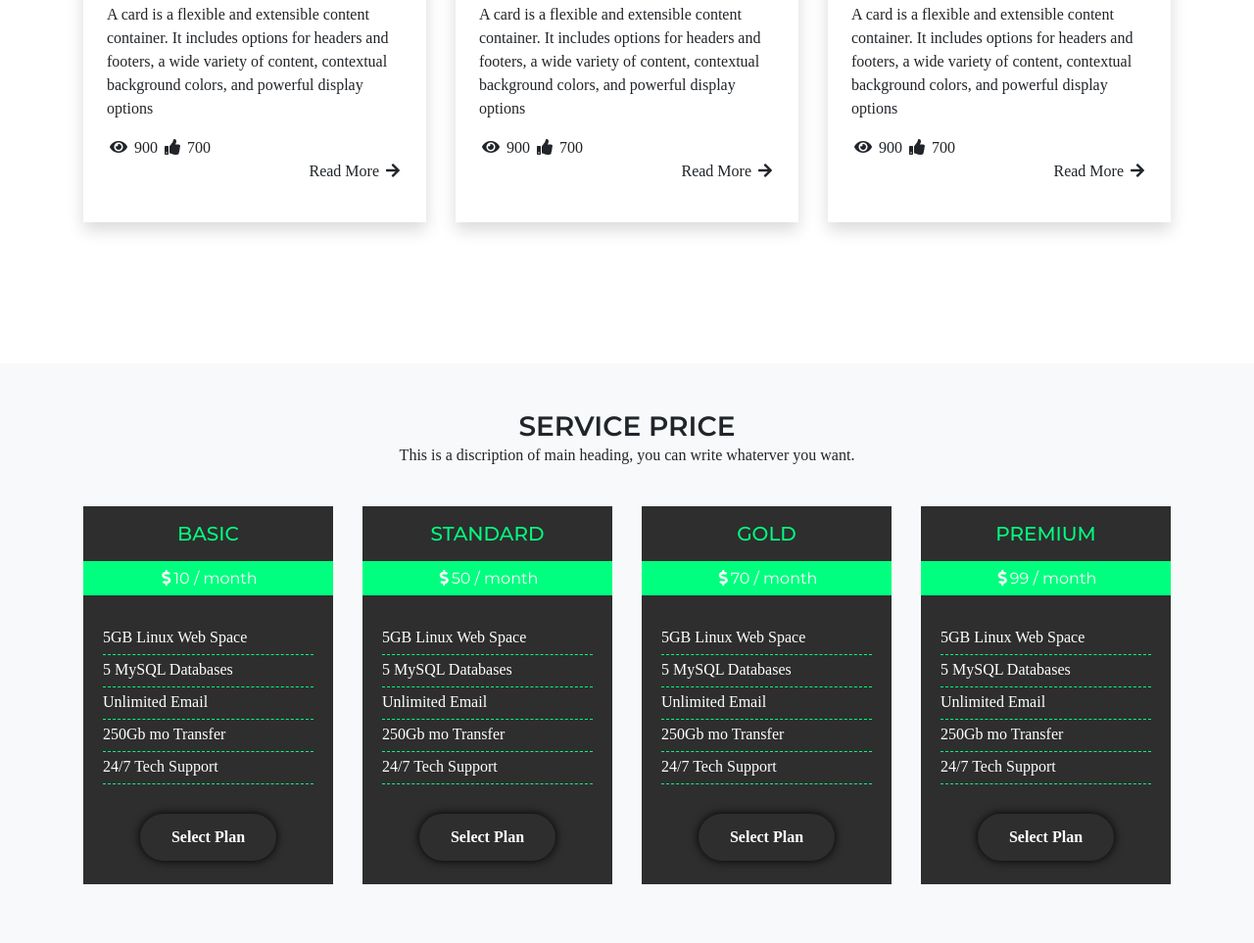
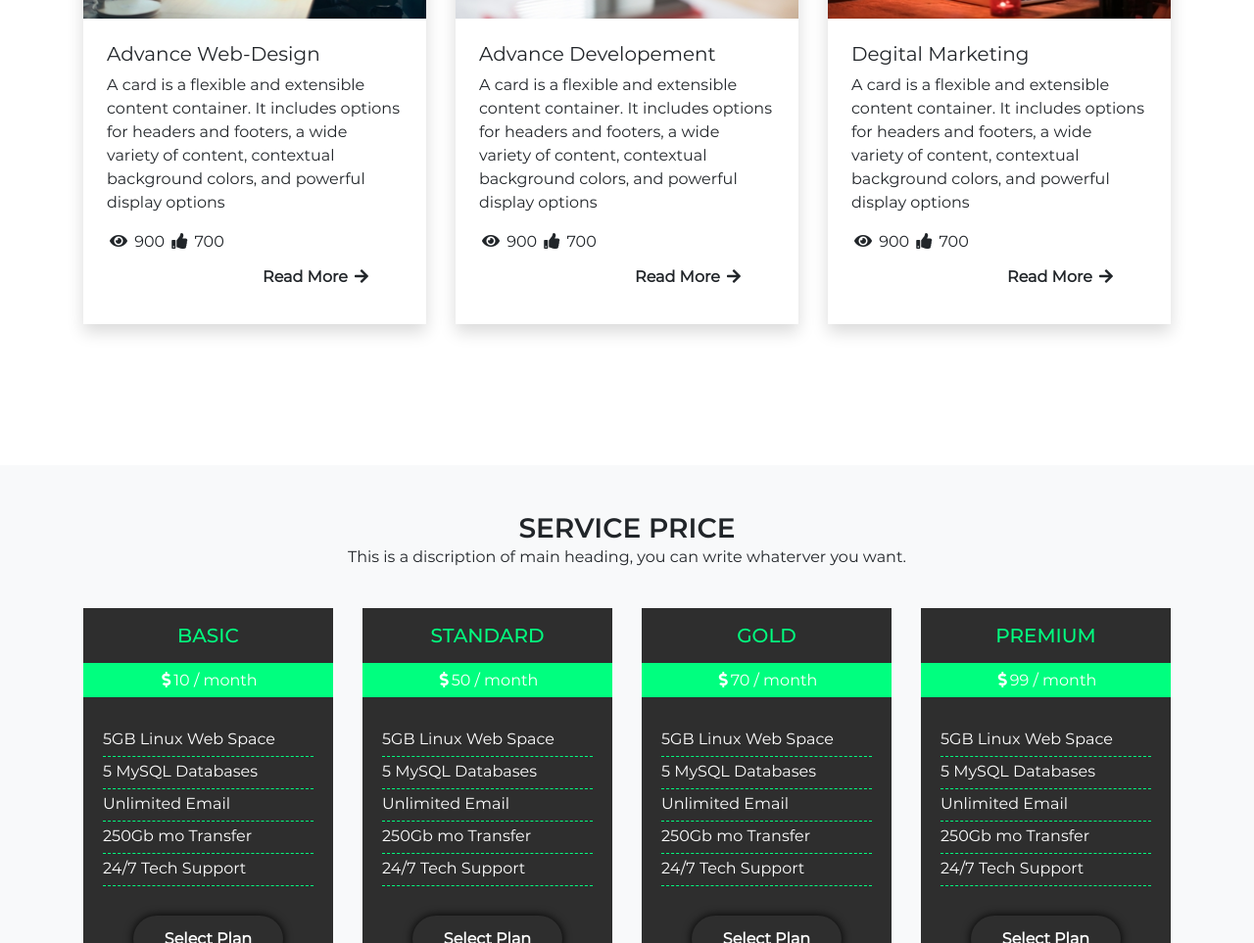
Before and after one commit to vrajpal-jhala/hunter-agency, a plain HTML site: page index.html in a window 1280 px wide. Shown: the part 5832-6795 px from the top of the page at 98% size. Drawn offline with Linux system fonts and the light colour scheme; files that its build step writes are made by us from their sources.

Commit message:
Changed body fonts and added hover effects on btns

```diff
--- a/css/style.css
+++ b/css/style.css
@@ -64,8 +64,12 @@
     url("../webfonts/montserrat-v14-latin-900.svg#Montserrat") format("svg");
 }
 
+html{
+  scroll-behavior: smooth;
+}
+
 body {
-  font-family: "Times New Roman", Times, serif !important;
+  font-family: "Montserrat", sans-serif;
 }
 
 :root {
@@ -138,10 +142,15 @@ body {
   transform: translate(-50%, -50%);
 }
 
+.fa-play-circle:hover {
+  color: var(--color-green);
+}
+
 .fab,
 .fas,
 .fa {
   padding: 0px 3px;
+  cursor: pointer;
 }
 
 .btn {
@@ -150,6 +159,12 @@ body {
   border-width: 2px;
   font-weight: bolder;
   padding: 10px 30px;
+}
+
+.btn:hover {
+  background-color: var(--color-green);
+  color: white;
+  border: 2px solid var(--color-green);
 }
 
 .btn:focus {
--- a/index.html
+++ b/index.html
@@ -12,7 +12,7 @@
 
     <link rel="stylesheet" type="text/css" href="css/all.min.css" />
     <link rel="stylesheet" type="text/css" href="css/bootstrap.min.css" />
-    <link rel="stylesheet" type="text/css" href="css/style.css" />
+    <link rel="stylesheet" type="text/css" href="css/style-min.css" />
   </head>
   <body>
     <div id="topdiv" class="container-fluid home-div vh-100">
@@ -691,8 +691,10 @@
               </p>
               <span><b class="fas fa-eye"></b> 900</span>
               <span><b class="fas fa-thumbs-up"></b> 700</span><br />
-              <p class="text-right">
-                Read More <b class="fas fa-arrow-right"></b>
+              <p class="text-right m-0">
+                <a href="#" class="btn m-0"
+                  >Read More <b class="fas fa-arrow-right"></b
+                ></a>
               </p>
             </div>
           </div>
@@ -715,8 +717,10 @@
               </p>
               <span><b class="fas fa-eye"></b> 900</span>
               <span><b class="fas fa-thumbs-up"></b> 700</span><br />
-              <p class="text-right">
-                Read More <b class="fas fa-arrow-right"></b>
+              <p class="text-right m-0">
+                <a href="#" class="btn m-0"
+                  >Read More <b class="fas fa-arrow-right"></b
+                ></a>
               </p>
             </div>
           </div>
@@ -739,8 +743,10 @@
               </p>
               <span><b class="fas fa-eye"></b> 900</span>
               <span><b class="fas fa-thumbs-up"></b> 700</span><br />
-              <p class="text-right">
-                Read More <b class="fas fa-arrow-right"></b>
+              <p class="text-right m-0">
+                <a href="#" class="btn m-0"
+                  >Read More <b class="fas fa-arrow-right"></b
+                ></a>
               </p>
             </div>
           </div>
```
Also changed, not shown: css/style.min.css.
